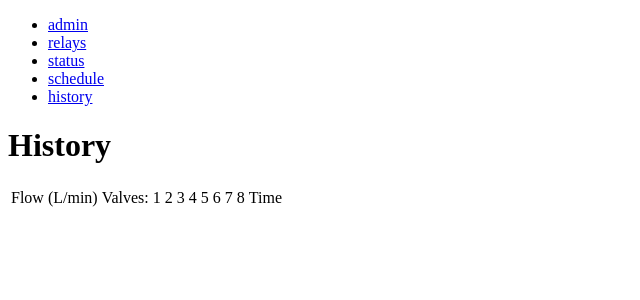
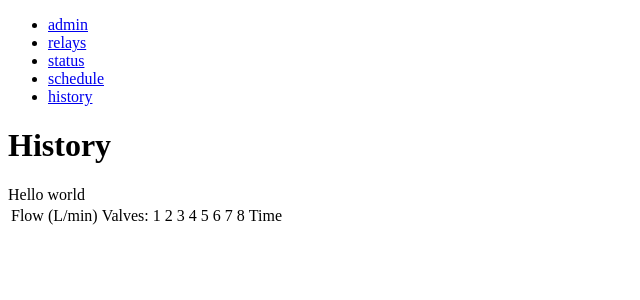
Before and after one commit to melhof/Badulina-control-system, a Flask app: page /history/ in a window 1280 px wide. Shown: the top 300 px of the page, without its empty margins (0-640 px from the left). Run offline with Flask 2, Linux system fonts and the light colour scheme; data that the repository does not hold is empty.

Commit message:
Hello world

```diff
--- a/templates/history.html
+++ b/templates/history.html
@@ -5,6 +5,7 @@
     <table >
         <thead>
           <tr>
+            Hello world
             <td>
                 Flow (L/min)
             </td>
```
